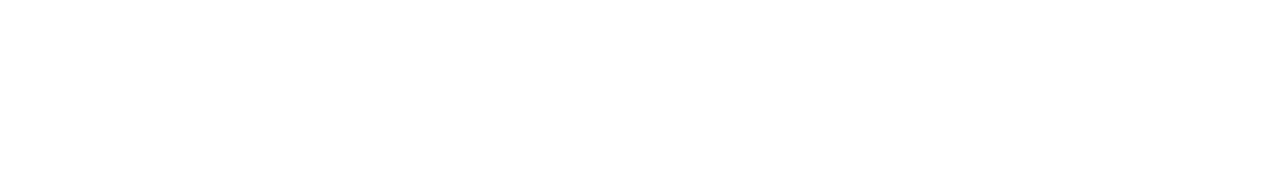
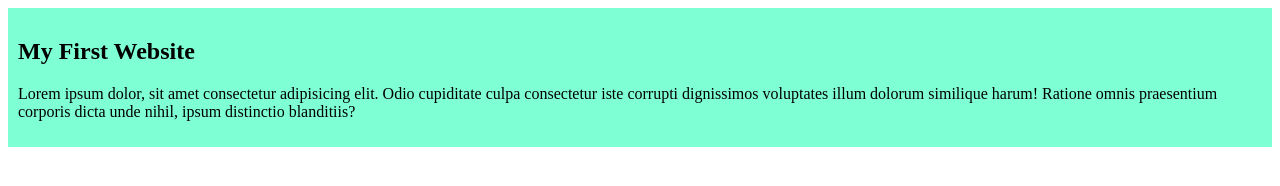
Before and after one commit to imran0249/my-simple-websites, a plain HTML site: page index.html in a window 1280 px wide. Drawn offline with Linux system fonts and the light colour scheme.

Commit message:
added the first blog

```diff
--- a/index.html
+++ b/index.html
@@ -4,8 +4,12 @@
     <meta charset="UTF-8">
     <meta name="viewport" content="width=device-width, initial-scale=1.0">
     <title>My Simple Website</title>
+    <link rel="stylesheet" href="styles/blog.css">
 </head>
 <body>
-
+    <div>
+        <h2>My First Website</h2>
+        <p>Lorem ipsum dolor, sit amet consectetur adipisicing elit. Odio cupiditate culpa consectetur iste corrupti dignissimos voluptates illum dolorum similique harum! Ratione omnis praesentium corporis dicta unde nihil, ipsum distinctio blanditiis?</p>
+    </div>
 </body>
 </html>
--- /dev/null
+++ b/styles/blog.css
@@ -0,0 +1,4 @@
+div{
+    background-color: aquamarine;
+    padding: 10px;
+}
```
